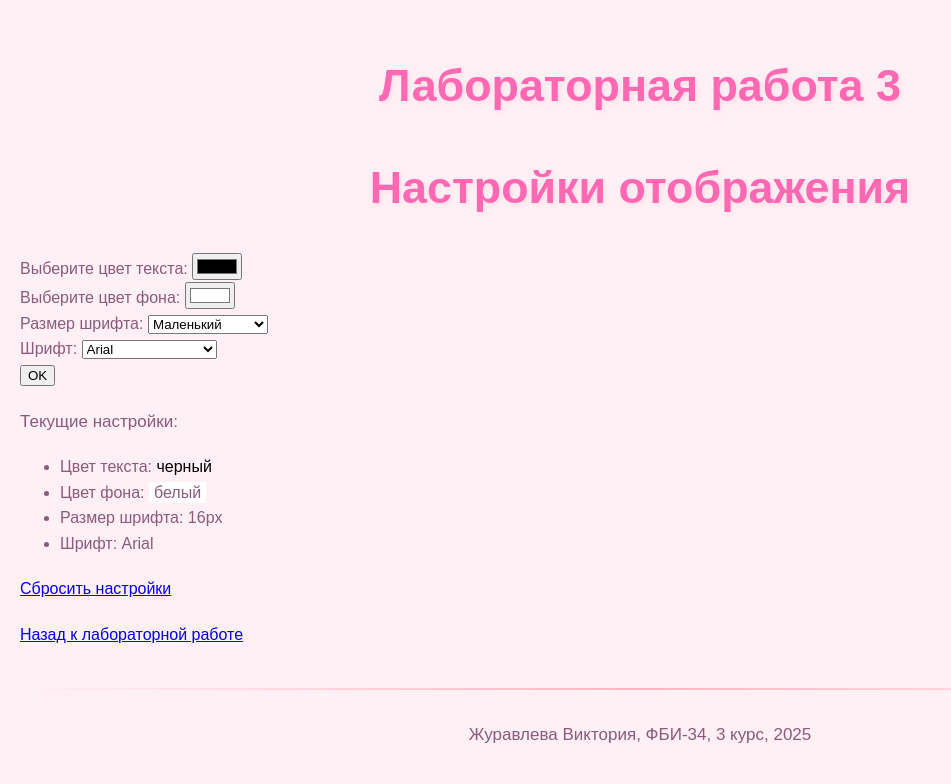
After one commit to viktoria-zhur/web-2, a Flask app: page /lab3/settings in a window 1280 px wide. The commit adds this page. Shown: the top 784 px of the page, without its empty margins (0-951 px from the left). Run offline with Flask 3, Linux system fonts and the light colour scheme.

Commit message:
настройки отображения

```diff
--- a/lab3.py
+++ b/lab3.py
@@ -85,3 +85,44 @@ def delete_cookie():
     resp.set_cookie('age', '', expires=0)
     resp.set_cookie('name_color', '', expires=0)
     return resp
+
+@lab3.route('/lab3/settings')
+def settings():
+    color = request.args.get('color')
+    bg_color = request.args.get('bg_color')
+    font_size = request.args.get('font_size')
+    font_family = request.args.get('font_family')
+
+    # Если есть новые настройки - устанавливаем куки и делаем редирект
+    if any([color, bg_color, font_size, font_family]):
+        resp = make_response(redirect('/lab3/settings'))
+        if color:
+            resp.set_cookie('color', color)
+        if bg_color:
+            resp.set_cookie('bg_color', bg_color)
+        if font_size:
+            resp.set_cookie('font_size', font_size)
+        if font_family:
+            resp.set_cookie('font_family', font_family)
+        return resp
+
+    # Если новых настроек нет - показываем страницу с текущими настройками из куки
+    color = request.cookies.get('color')
+    bg_color = request.cookies.get('bg_color')
+    font_size = request.cookies.get('font_size')
+    font_family = request.cookies.get('font_family')
+
+    return render_template('lab3/settings.html',
+                         color=color,
+                         bg_color=bg_color,
+                         font_size=font_size,
+                         font_family=font_family)
+
+@lab3.route('/lab3/delete_settings')
+def delete_settings():
+    resp = make_response(redirect('/lab3/settings'))
+    resp.set_cookie('color', '', expires=0)
+    resp.set_cookie('bg_color', '', expires=0)
+    resp.set_cookie('font_size', '', expires=0)
+    resp.set_cookie('font_family', '', expires=0)
+    return resp
--- a/templates/base.html
+++ b/templates/base.html
@@ -3,13 +3,28 @@
 <head>
     <meta charset="UTF-8">
     <meta name="viewport" content="width=device-width, initial-scale=1.0">
-    <title>Журавлева Виктория. {% block lab %}{% endblock %}</title>
+    <title>{% block title %}Главная{% endblock %}</title>
     <link rel="stylesheet" href="{{ url_for('static', filename='lab1.css') }}">
-    <link rel="icon" type="image/x-icon" href="{{ url_for('static', filename='favicon.ico') }}">
+    <style>
+        body {
+            {% if request.cookies.get('color') %}
+            color: {{ request.cookies.get('color') }};
+            {% endif %}
+            {% if request.cookies.get('bg_color') %}
+            background-color: {{ request.cookies.get('bg_color') }};
+            {% endif %}
+            {% if request.cookies.get('font_size') %}
+            font-size: {{ request.cookies.get('font_size') }};
+            {% endif %}
+            {% if request.cookies.get('font_family') %}
+            font-family: {{ request.cookies.get('font_family') }};
+            {% endif %}
+        }
+    </style>
 </head>
 <body>
     <header>
-        WEB-программирование, часть 2. {{ self.lab() }}
+        <h1>{% block lab %}{% endblock %}</h1>
     </header>
 
     <main>
@@ -17,7 +32,8 @@
     </main>
 
     <footer>
-        &copy; Журавлева Виктория, ФБИ-34, 3 курс, 2025
+        <hr>
+        <p>Журавлева Виктория, ФБИ-34, 3 курс, 2025</p>
     </footer>
 </body>
 </html>
--- a/templates/lab3/lab3.html
+++ b/templates/lab3/lab3.html
@@ -8,6 +8,7 @@
     <ol>
         <li><a href="/lab3/form1">Форма</a></li>
         <li><a href="/lab3/order">Заказ напитка</a></li>
-        <li><a href="/lab3/cookie">Работа с cookie</a></li>
+        <li><a href="/lab3/cookie">Работа с cookie (пользователь)</a></li>
+        <li><a href="/lab3/settings">Настройки отображения</a></li>
     </ol>
 {% endblock %}
--- /dev/null
+++ b/templates/lab3/settings.html
@@ -0,0 +1,61 @@
+{% extends "base.html" %}
+
+{% block lab %}Лабораторная работа 3{% endblock %}
+
+{% block main %}
+    <h1>Настройки отображения</h1>
+
+    <form>
+        <div>
+            <label for="color">Выберите цвет текста:</label>
+            <input type="color" id="color" name="color" value="{{ color or '#000000' }}">
+        </div>
+
+        <div>
+            <label for="bg_color">Выберите цвет фона:</label>
+            <input type="color" id="bg_color" name="bg_color" value="{{ bg_color or '#ffffff' }}">
+        </div>
+
+        <div>
+            <label for="font_size">Размер шрифта:</label>
+            <select id="font_size" name="font_size">
+                <option value="14px" {% if font_size == '14px' %}selected{% endif %}>Маленький</option>
+                <option value="16px" {% if font_size == '16px' %}selected{% endif %}>Средний</option>
+                <option value="18px" {% if font_size == '18px' %}selected{% endif %}>Большой</option>
+                <option value="20px" {% if font_size == '20px' %}selected{% endif %}>Очень большой</option>
+            </select>
+        </div>
+
+        <div>
+            <label for="font_family">Шрифт:</label>
+            <select id="font_family" name="font_family">
+                <option value="Arial, sans-serif" {% if font_family == 'Arial, sans-serif' %}selected{% endif %}>Arial</option>
+                <option value="'Times New Roman', serif" {% if font_family == "'Times New Roman', serif" %}selected{% endif %}>Times New Roman</option>
+                <option value="'Courier New', monospace" {% if font_family == "'Courier New', monospace" %}selected{% endif %}>Courier New</option>
+                <option value="Verdana, sans-serif" {% if font_family == 'Verdana, sans-serif' %}selected{% endif %}>Verdana</option>
+            </select>
+        </div>
+
+        <div>
+            <button type="submit">OK</button>
+        </div>
+    </form>
+
+    <div style="margin-top: 20px;">
+        <p>Текущие настройки:</p>
+        <ul>
+            <li>Цвет текста: <span style="color: {{ color or 'black' }}">{{ color or 'черный' }}</span></li>
+            <li>Цвет фона: <span style="background-color: {{ bg_color or 'white' }}; padding: 2px 5px;">{{ bg_color or 'белый' }}</span></li>
+            <li>Размер шрифта: {{ font_size or '16px' }}</li>
+            <li>Шрифт: {{ font_family or 'Arial' }}</li>
+        </ul>
+    </div>
+
+    <div style="margin-top: 20px;">
+        <a href="/lab3/delete_settings">Сбросить настройки</a>
+    </div>
+
+    <div style="margin-top: 20px;">
+        <a href="/lab3/">Назад к лабораторной работе</a>
+    </div>
+{% endblock %}
```
